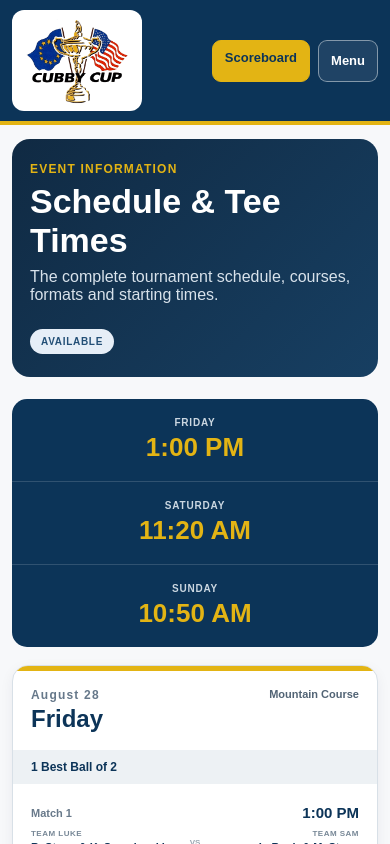
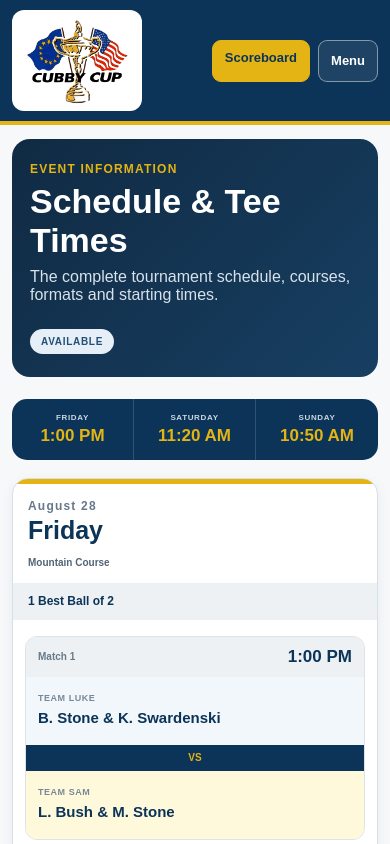
Before and after one commit to wjluyk-app/vet-head-app, a Next.js app: page /schedule in a window 390 px wide. Shown: the top 844 px of the page. Built offline with nearby package versions, Linux system fonts and the light colour scheme; no server answers.

Commit message:
Improve Schedule mobile layout

```diff
--- a/src/app/globals.css
+++ b/src/app/globals.css
@@ -2673,3 +2673,156 @@ table {
     font-size: 11px;
   }
 }
+
+/* =========================================================
+   SCHEDULE & TEE TIMES — MOBILE REFINEMENT
+   ========================================================= */
+
+@media (max-width: 650px) {
+  .scheduleOverview {
+    grid-template-columns: repeat(3, minmax(0, 1fr));
+  }
+
+  .scheduleOverview div {
+    padding: 14px 7px;
+    border-right: 1px solid rgba(255,255,255,.15);
+    border-bottom: 0;
+  }
+
+  .scheduleOverview div:last-child {
+    border-right: 0;
+  }
+
+  .scheduleOverview span {
+    font-size: 8px;
+  }
+
+  .scheduleOverview strong {
+    font-size: 19px;
+  }
+
+  .scheduleGrid {
+    gap: 14px;
+  }
+
+  .scheduleCardHeader {
+    padding: 15px;
+    align-items: center;
+  }
+
+  .scheduleCardHeader h2 {
+    font-size: 25px;
+  }
+
+  .scheduleCardHeader > span {
+    max-width: 130px;
+    font-size: 10px;
+  }
+
+  .scheduleFormat {
+    padding: 10px 15px;
+    font-size: 12px;
+    line-height: 1.35;
+  }
+
+  .teeTimeGrid {
+    padding: 6px 12px 12px;
+  }
+
+  .teeTimeRowDetailed {
+    margin-top: 10px;
+    padding: 0;
+    overflow: hidden;
+    border: 1px solid #dce3e9;
+    border-radius: 12px;
+    background: #f8fafb;
+  }
+
+  .teeTimeRowDetailed:last-child {
+    border-bottom: 1px solid #dce3e9;
+  }
+
+  .teeTimeMatch {
+    margin: 0;
+    padding: 10px 12px;
+    background: #edf1f4;
+  }
+
+  .teeTimeMatch span {
+    font-size: 10px;
+  }
+
+  .teeTimeMatch strong {
+    font-size: 17px;
+  }
+
+  .teeTimeNames {
+    grid-template-columns: 1fr;
+    gap: 0;
+  }
+
+  .teeTimeNames > div:not(.teeTimeVs) {
+    min-height: 68px;
+    padding: 12px;
+    justify-content: center;
+    text-align: left;
+  }
+
+  .teeTimeNames > div:first-child {
+    background: #f2f7fb;
+  }
+
+  .teeTimeNames > div:last-child {
+    background: #fff9dc;
+    text-align: left;
+  }
+
+  .teeTimeNames span {
+    font-size: 9px;
+  }
+
+  .teeTimeNames strong {
+    margin-top: 3px;
+    font-size: 15px;
+    line-height: 1.35;
+  }
+
+  .teeTimeVs {
+    min-height: 26px;
+    display: grid;
+    place-items: center;
+    background: var(--navy);
+    color: var(--gold);
+    font-size: 10px;
+    font-weight: 900;
+  }
+
+  .scheduleNote {
+    margin: 0 12px 12px;
+    font-size: 12px;
+  }
+
+  .scheduleSummaryCard {
+    padding: 16px;
+  }
+
+  .scheduleSummaryCard h2 {
+    font-size: 23px;
+  }
+}
+
+@media (max-width: 390px) {
+  .scheduleOverview strong {
+    font-size: 17px;
+  }
+
+  .scheduleCardHeader {
+    align-items: flex-start;
+    flex-direction: column;
+  }
+
+  .scheduleCardHeader > span {
+    max-width: none;
+    text-align: left;
+  }
+}
```
